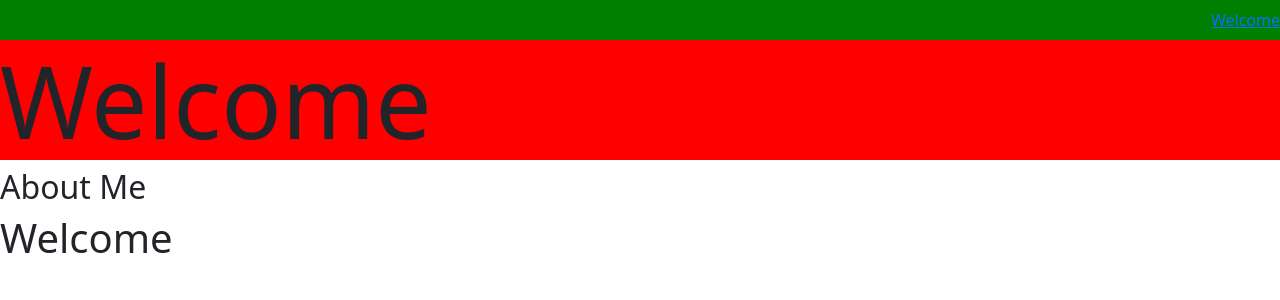
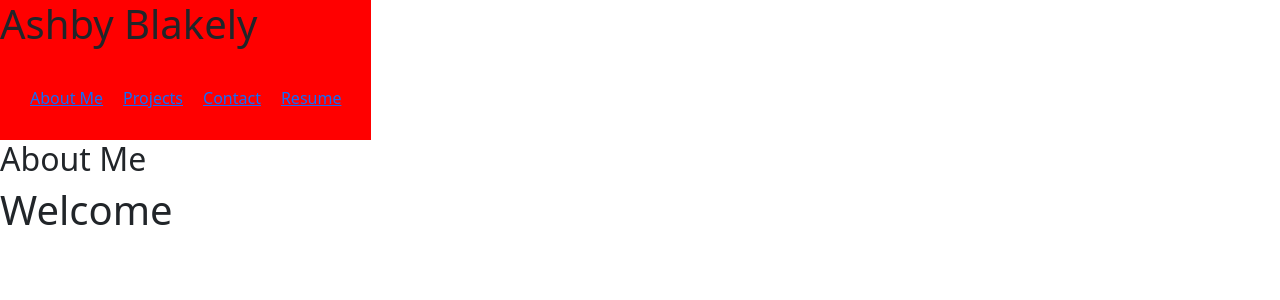
Before and after one commit to AshbyLB/react-portfolio, a React (Create React App) app: page / in a window 1280 px wide. Shown: the top 300 px of the page. Built offline with nearby package versions, Linux system fonts and the light colour scheme.

Commit message:
added some styling to the header

```diff
--- a/src/App.js
+++ b/src/App.js
@@ -1,5 +1,4 @@
 import React from 'react';
-import Nav from './components/Nav';
 import Header from './components/Header';
 import Project from './components/Project';
 import Footer from "./components/Footer";
@@ -8,7 +7,6 @@ import Footer from "./components/Footer";
 function App() {
   return (
     <div>
-      <Nav/>
       <Header/>
       <Project/>
       <Footer/>
--- a/src/components/Header.js
+++ b/src/components/Header.js
@@ -3,18 +3,38 @@ import React from 'react';
 const styles = {
     headerStyle: {
         background: 'red',
+
     },
     headingStyle: {
-    fontSize: '100px',
+        fontSize: '75',
     },
+    navStyle: {
+        color: 'black',
+        padding: '20px',
+    },
+    wordStyle: {
+        padding: '10px',
+    }
 };
 
 
 function Header() {
     return (
-    <header style={styles.headerStyle} className="header">
-      <h1 style={styles.headingStyle}>Welcome</h1>
+        <div>
+            <div class="d-flex align-items-center">
+                <header class="d-flex" style={styles.headerStyle} className="header">
+                    <h1 style={styles.headingStyle}>Ashby Blakely</h1>
+                    <div class="d-flex justify-content-end">
+                        <nav style={styles.navStyle} className="navbar">
+                            <a style={styles.wordStyle} href="/">About Me</a>
+                            <a style={styles.wordStyle} href="/">Projects</a>
+                            <a style={styles.wordStyle} href="/">Contact</a>
+                            <a style={styles.wordStyle} href="/">Resume</a>
+                        </nav>
+                    </div>
                 </header>
+            </div>
+        </div>
     );
 }
 
--- a/src/components/Nav.js
+++ /dev/null
@@ -1,20 +0,0 @@
-import React from 'react';
-
-
-const styles = {
-  navStyle: {
-    background: 'green',
-    justifyContent: 'flex-end',
-  },
-};
-
-
-function Nav() {
-  return (
-    <nav style={styles.navStyle} className="navbar">
-      <a href="/">Welcome</a>
-    </nav>
-  );
-}
-
-export default Nav;
```
Also changed, not shown: public/index.html (+1 -21 lines). Lines whose indentation alone changed are shown as unchanged.
